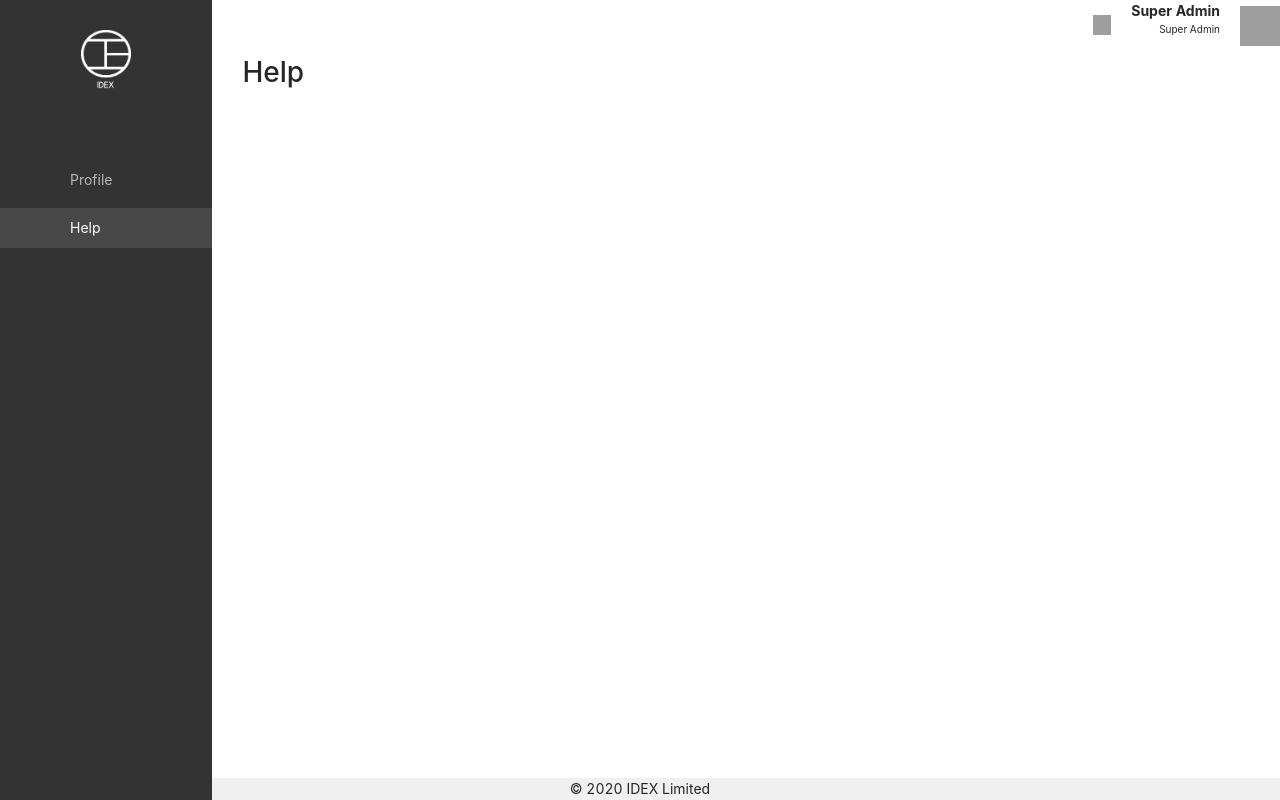
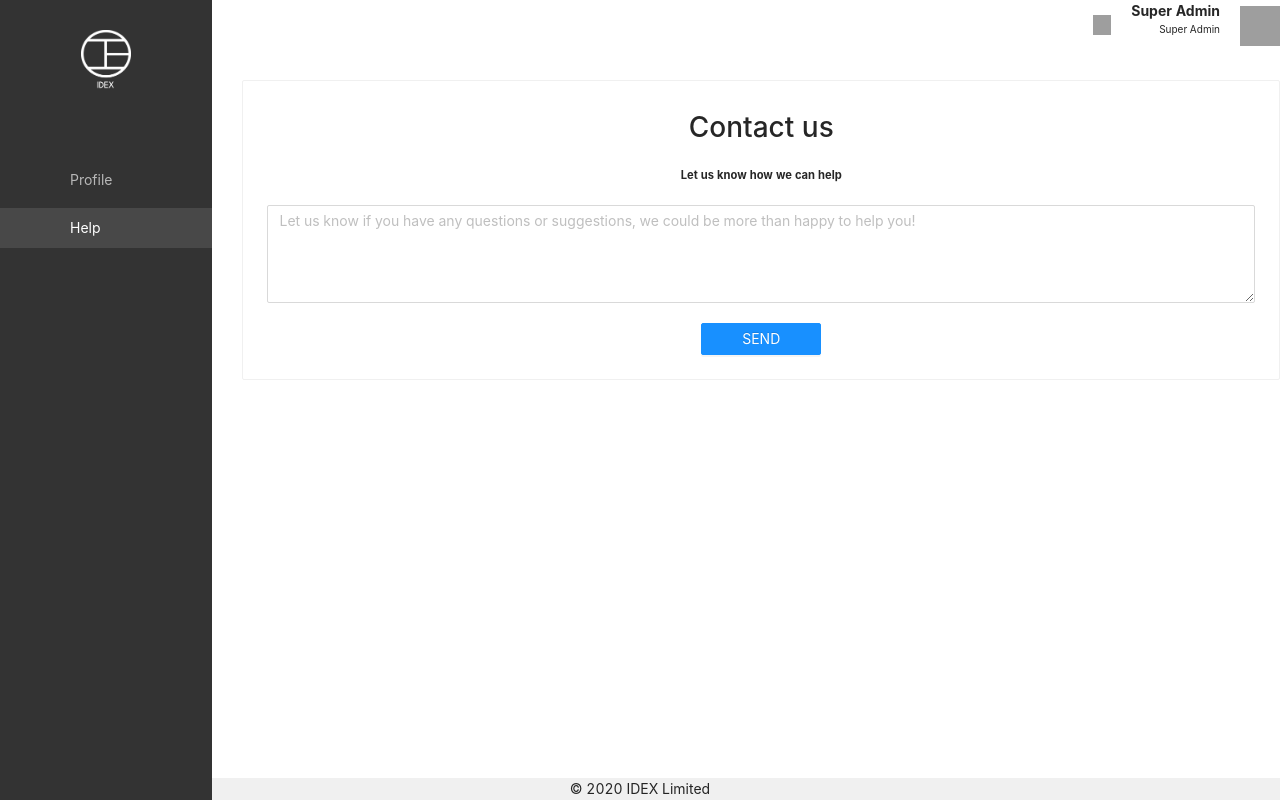
Before and after one commit to abdo/tiny-dashboard, a React (Create React App) app: page / in a window 1280 px wide. Both pictures are taken after a click on the item "Help". Built offline with nearby package versions, Linux system fonts and the light colour scheme; grey boxes are pictures that could not be loaded.

Commit message:
Create help page

```diff
--- a/src/hoc/Layout/index.js
+++ b/src/hoc/Layout/index.js
@@ -12,7 +12,7 @@ const Layout = ({ displayedPage }) => {
       <Header />
       <div style={{ display: 'flex' }}>
         <SideMenu />
-        <div style={{ paddingTop: 50, paddingLeft: 30, width: '100%' }}>
+        <div style={{ paddingTop: 80, paddingLeft: 30, width: '100%' }}>
           {displayedPage === 'profile' ? <Profile /> : <Help />}
         </div>
       </div>
--- a/src/pages/Help/index.js
+++ b/src/pages/Help/index.js
@@ -1,7 +1,23 @@
 import React from 'react';
+import { Card, Button } from 'antd';
+import { Input } from 'antd';
+const { TextArea } = Input;
 
 const Help = () => {
-  return <h1>Help</h1>;
+  return (
+    <Card style={{ textAlign: 'center' }}>
+      <h1>Contact us</h1>
+      <small style={{ fontWeight: 'bold' }}>Let us know how we can help</small>
+      <TextArea
+        placeholder='Let us know if you have any questions or suggestions, we could be more than happy to help you!'
+        rows={4}
+        style={{ marginTop: 20, marginBottom: 20 }}
+      />
+      <Button type='primary' style={{ width: 120 }}>
+        SEND
+      </Button>
+    </Card>
+  );
 };
 
 export default Help;
```
